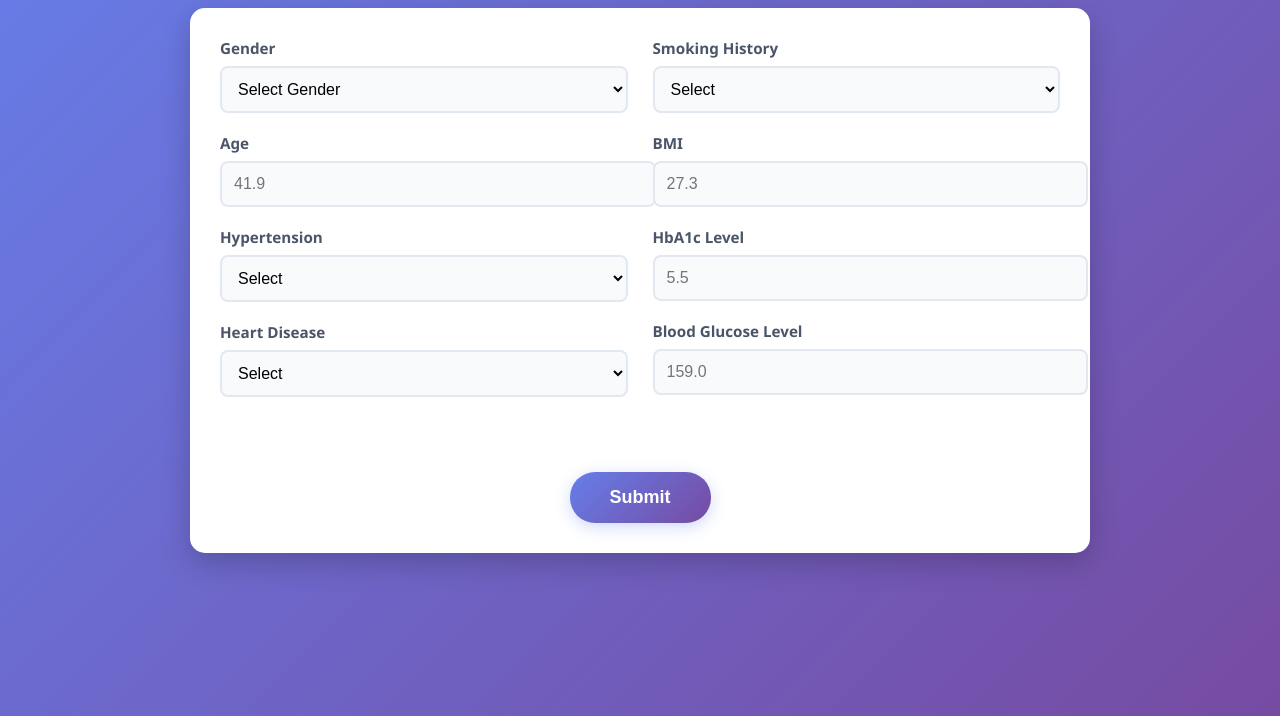
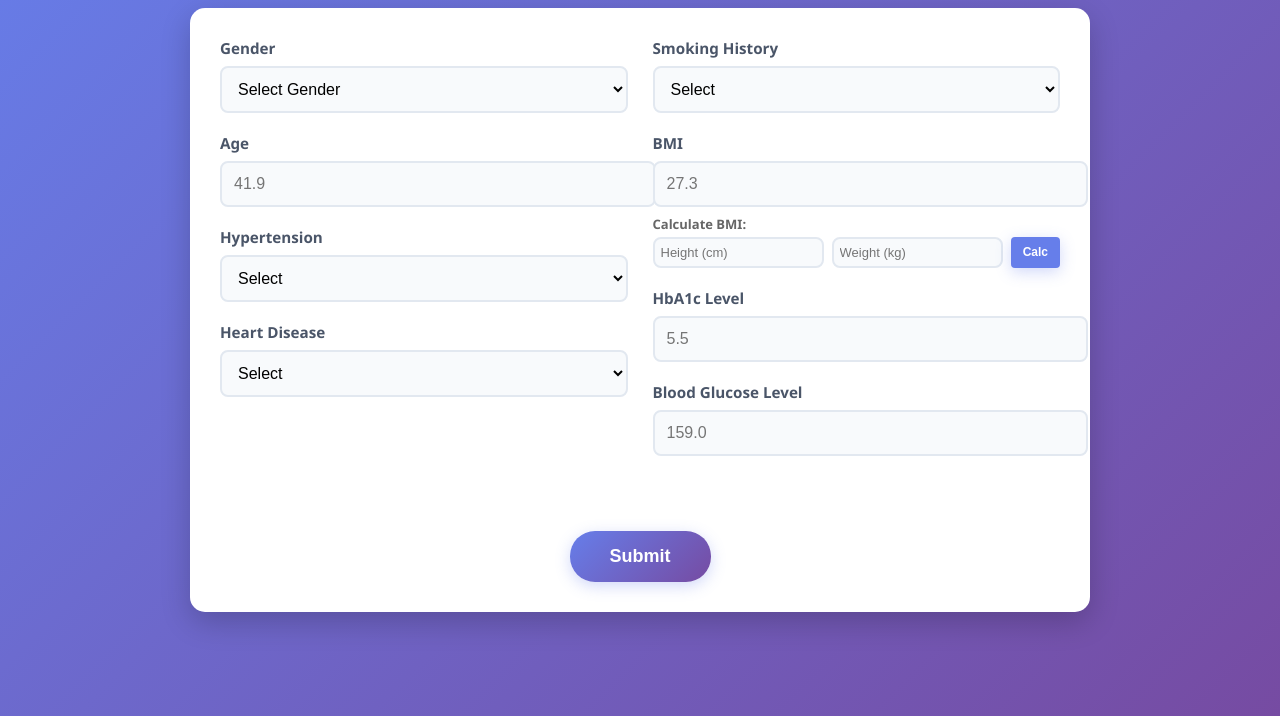
Before and after one commit to sumanthks-01/Diabities-Prediction-Using-ML, a plain HTML site: page index.html in a window 1280 px wide. Shown: the part 124-840 px from the top of the page. Drawn offline with Linux system fonts and the light colour scheme.

Commit message:
Added BMI calculator

```diff
--- a/index.html
+++ b/index.html
@@ -174,6 +174,14 @@
                 <div class="form-group">
                     <label for="bmi">BMI</label>
                     <input type="number" step="0.1" id="bmi" placeholder="27.3" required>
+                    <div style="margin-top: 8px; font-size: 14px;">
+                        <label style="margin-bottom: 4px; font-size: 13px; color: #666;">Calculate BMI:</label>
+                        <div style="display: flex; gap: 8px;">
+                            <input type="number" step="0.1" id="height" placeholder="Height (cm)" style="flex: 1; padding: 6px; font-size: 13px;">
+                            <input type="number" step="0.1" id="weight" placeholder="Weight (kg)" style="flex: 1; padding: 6px; font-size: 13px;">
+                            <button type="button" onclick="calculateBMI()" style="padding: 6px 12px; font-size: 12px; background: #667eea; color: white; border: none; border-radius: 4px;">Calc</button>
+                        </div>
+                    </div>
                 </div>
 
                 <div class="form-group">
@@ -196,6 +204,17 @@
     <div id="result"></div>
 
     <script>
+        // BMI Calculator
+        function calculateBMI() {
+            const height = parseFloat(document.getElementById('height').value);
+            const weight = parseFloat(document.getElementById('weight').value);
+
+            if (height && weight && height > 0) {
+                const bmi = (weight / ((height / 100) ** 2)).toFixed(1);
+                document.getElementById('bmi').value = bmi;
+            }
+        }
+
         // Simple rule-based prediction (for demo purposes)
         function predictDiabetes(data) {
             let score = 0;
```
Also changed, not shown: templates/index.html (+19 -0 lines).
